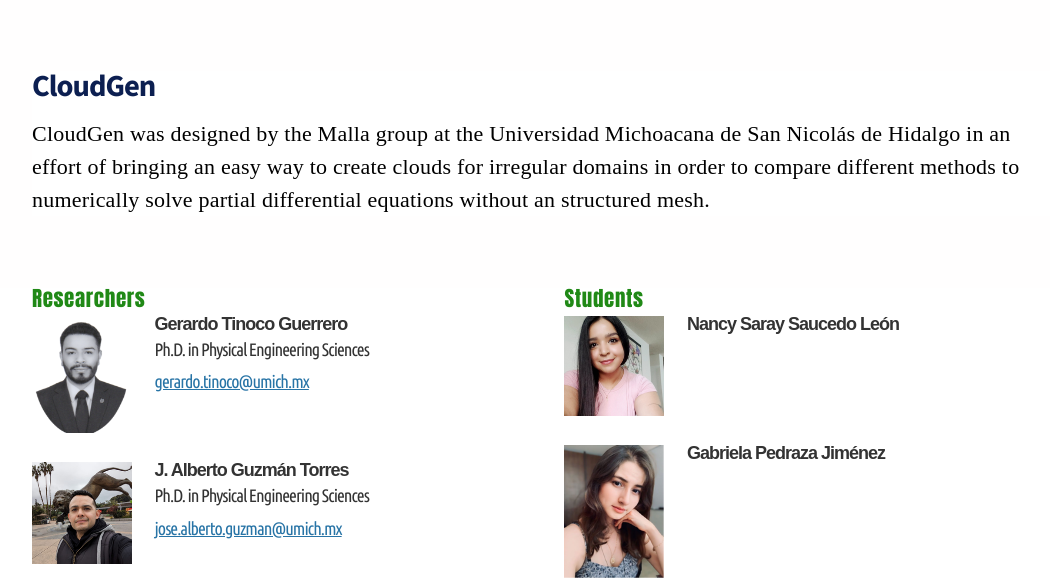
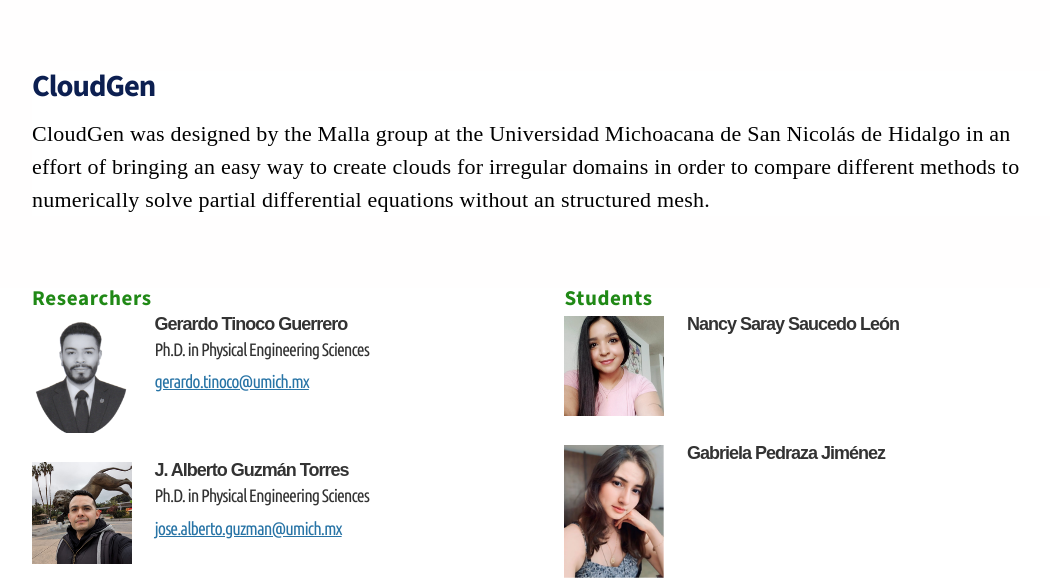
Before and after one commit to gstinoco/CloudGen, a Flask app: page /about in a window 1280 px wide. Shown: the part 140-722 px from the top of the page, without its empty margins (96-1146 px from the left). Run offline with Flask 3, Linux system fonts and the light colour scheme; parts of the project's set-up code (start-up, migrations or seed data) failed here and were passed over; some web fonts are replaced.

Commit message:
interfaz

```diff
--- a/static/css/main.css
+++ b/static/css/main.css
@@ -136,7 +136,8 @@
     color:#208916;
     font-size:21px;
     margin-bottom:1em;
-    font-family:Impact;
+    font-family:"Source Sans 3", sans-serif;
+    font-weight: bold;
     letter-spacing:.03em
 }
 
--- a/templates/about.html
+++ b/templates/about.html
@@ -6,8 +6,9 @@
 		<meta name="viewport" content="width=device-width, initial-scale=1, user-scalable=no" />
 		<link rel="stylesheet" href="{{ url_for('static', filename='css/main.css') }}" />
 		<link rel="stylesheet" href="https://cdnjs.cloudflare.com/ajax/libs/font-awesome/5.15.4/css/all.min.css" crossorigin="anonymous">
-		<link rel="preconnect" href="https://fonts.gstatic.com" crossorigin>
-        <link href="https://fonts.googleapis.com/css2?family=Source+Sans+3:ital,wght@0,200..900;1,200..900&display=swap" rel="stylesheet">
+		<link rel="preconnect" href="https://fonts.googleapis.com">
+<link rel="preconnect" href="https://fonts.gstatic.com" crossorigin>
+<link href="https://fonts.googleapis.com/css2?family=Source+Sans+3:ital,wght@0,200..900;1,200..900&display=swap" rel="stylesheet">
 	</head>
 
 	<body>
```
